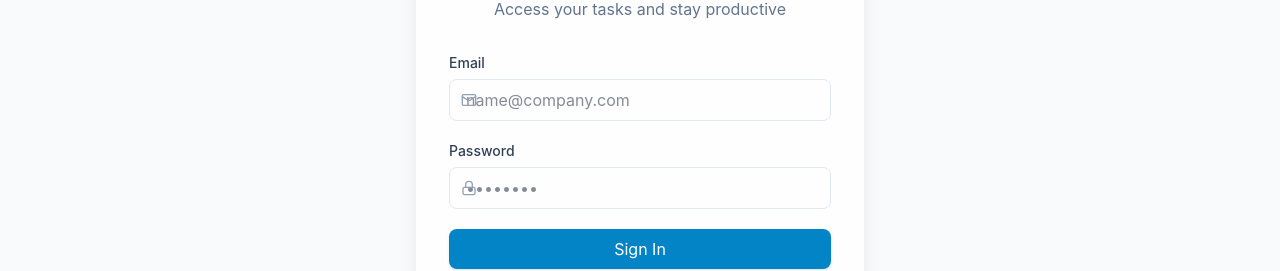
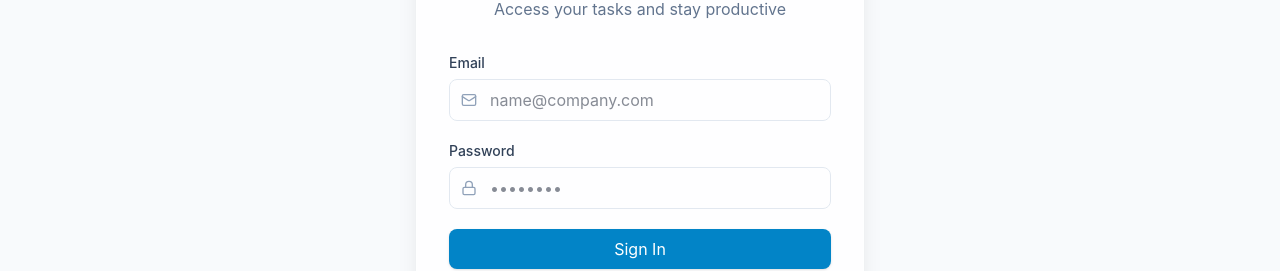
Before and after one commit to veeresh8088-star/Mini-SaaS-Task-Management-System, a React (Vite) app in the folder client/: page /login in a window 1280 px wide. Shown: the part 257-528 px from the top of the page. Built offline with nearby package versions, Linux system fonts and the light colour scheme; no server answers.

Commit message:
fix: adjust input padding for icons

```diff
--- a/client/src/index.css
+++ b/client/src/index.css
@@ -22,7 +22,7 @@ body {
 }
 
 .input-field {
-  @apply w-full px-4 py-2 border border-slate-200 rounded-lg focus:outline-none focus:ring-2 focus:ring-primary-500 focus:border-transparent transition-all duration-200;
+  @apply w-full pl-10 pr-4 py-2 border border-slate-200 rounded-lg focus:outline-none focus:ring-2 focus:ring-primary-500 focus:border-transparent transition-all duration-200;
 }
 
 .glass-card {
```
